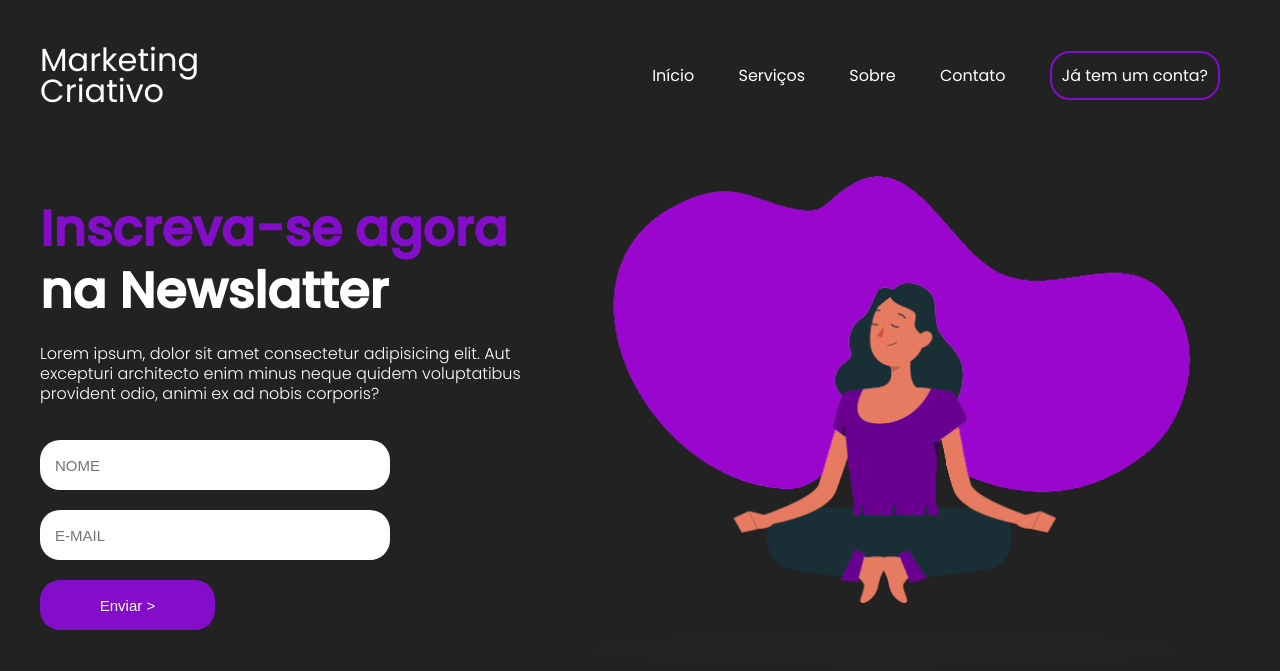
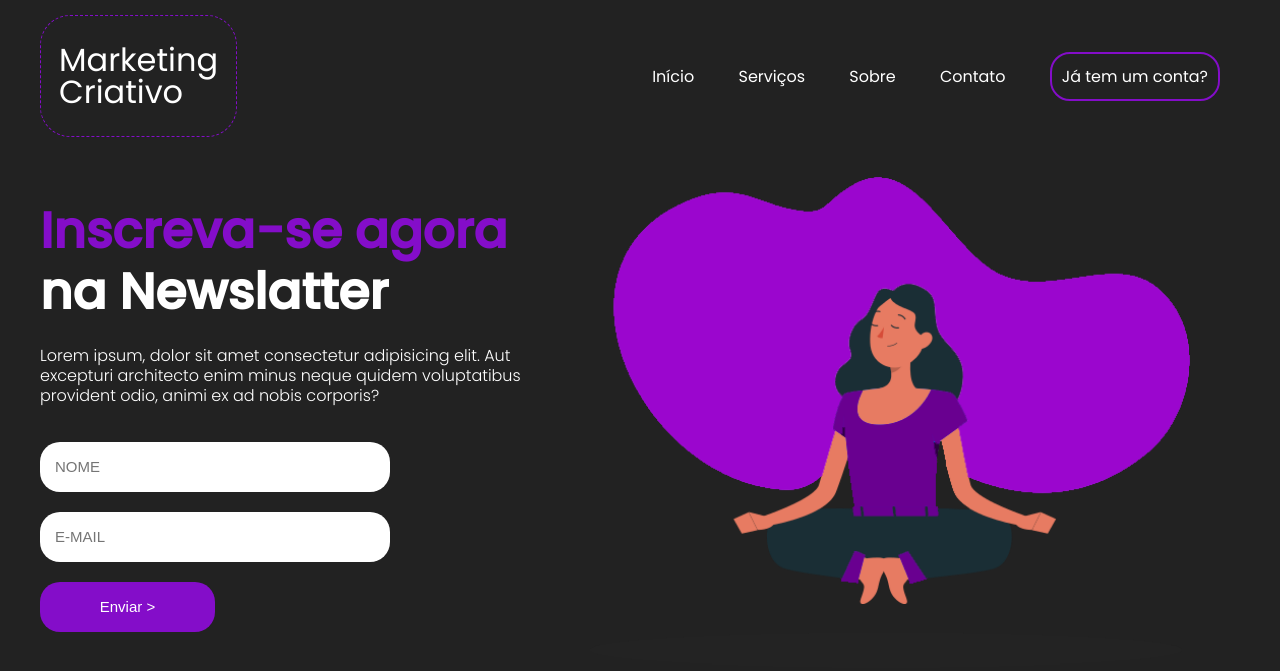
Before and after one commit to LaizeanMaciel/landing-page, a plain HTML site: page index.html in a window 1280 px wide. Drawn offline with Linux system fonts and the light colour scheme.

Commit message:
Adição de padding e border no title

```diff
--- a/styles/style.css
+++ b/styles/style.css
@@ -80,6 +80,9 @@ a :hover {
 #title {
     flex-direction: column;
     line-height: 10px;
+    border: 1px dashed rgb(132, 13, 201);
+    padding: 18px;
+    border-radius: 30px;
 }
 
 h1 {
```
